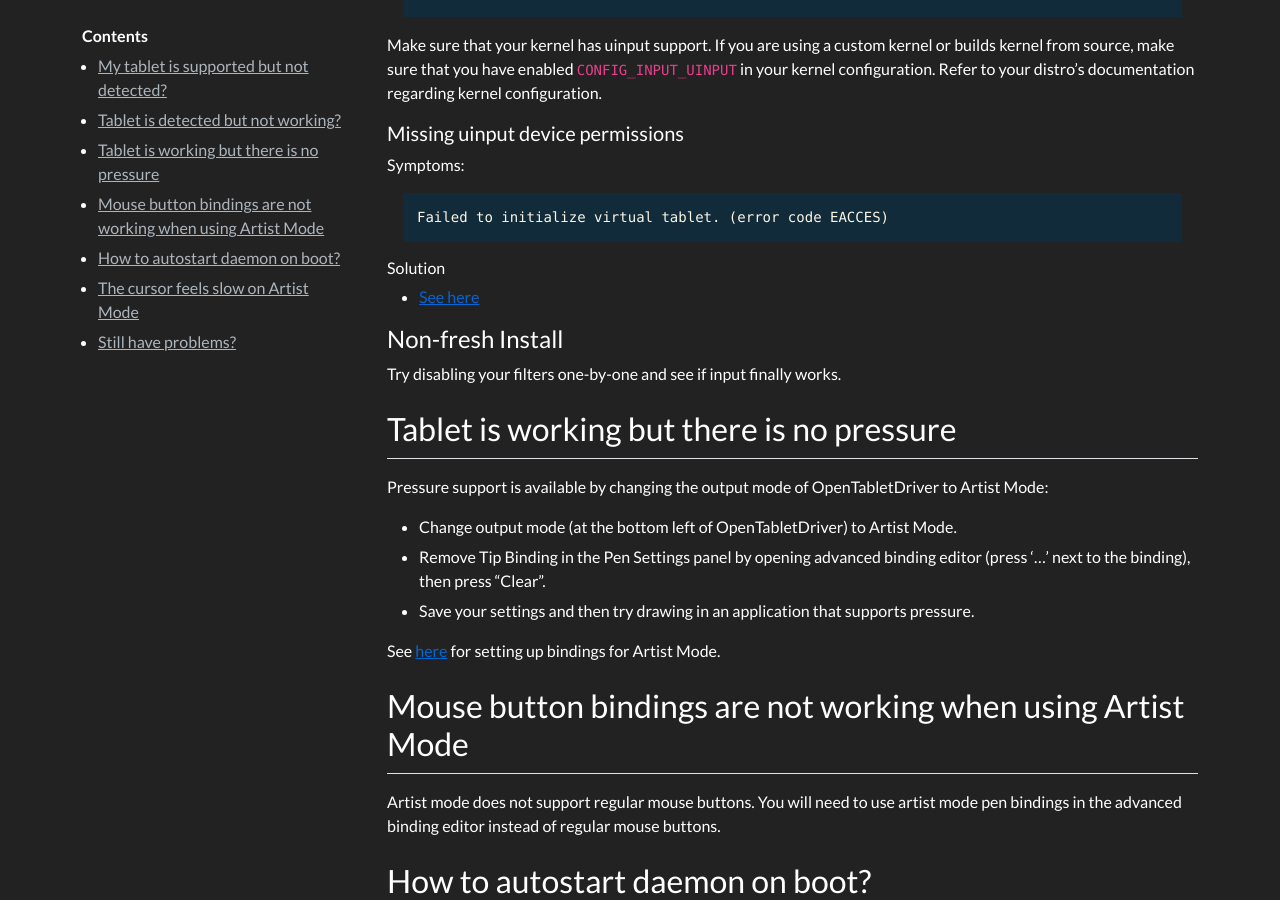
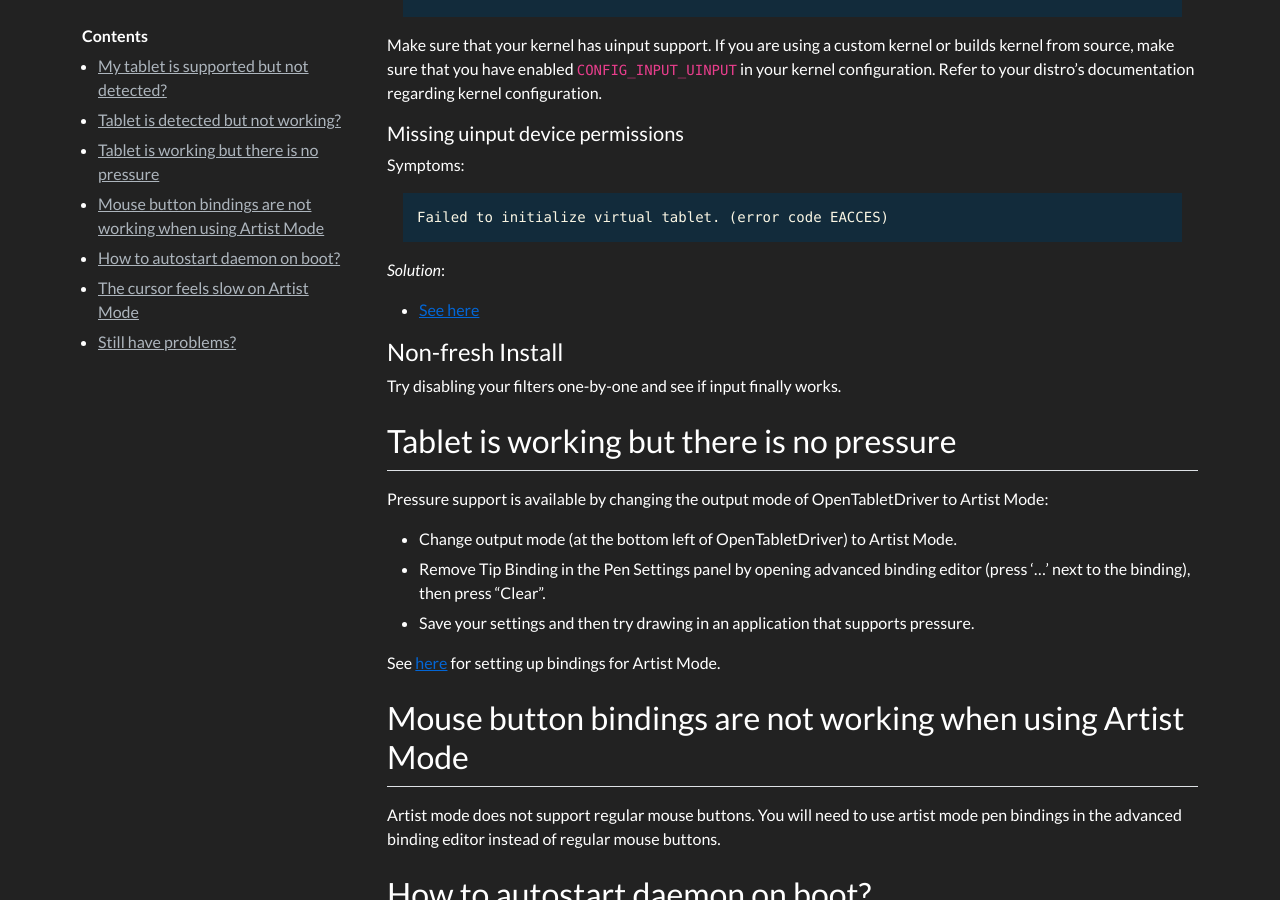
Before and after one commit to OpenTabletDriver/opentabletdriver.github.io, a Jekyll site: the page built from site/_wiki/FAQ/Linux.md, in a window 1280 px wide and 900 px high, scrolled down 1417 px. Built offline with Jekyll 4.4.1, drawn with Linux system fonts in a browser that asks for light colours; nearby versions of some CDN libraries; comment, search, counter and statistics services are not loaded.

````diff
--- a/site/_wiki/FAQ/Linux.md
+++ b/site/_wiki/FAQ/Linux.md
@@ -75,7 +75,7 @@ Symptoms:
 Failed to initialize virtual tablet. (error code EACCES)
 ```
 
-###### Solution
+*Solution*:
 
 - [See here]({% link _wiki/Documentation/RequiredPermissions.md %})
 
````
